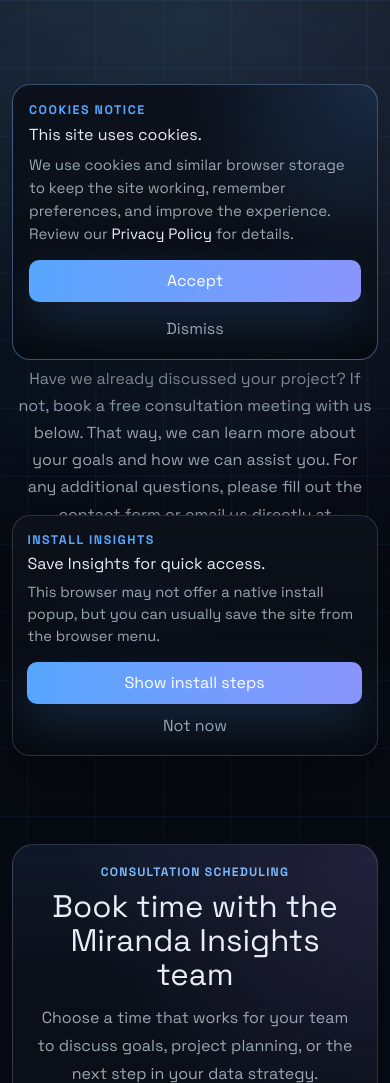
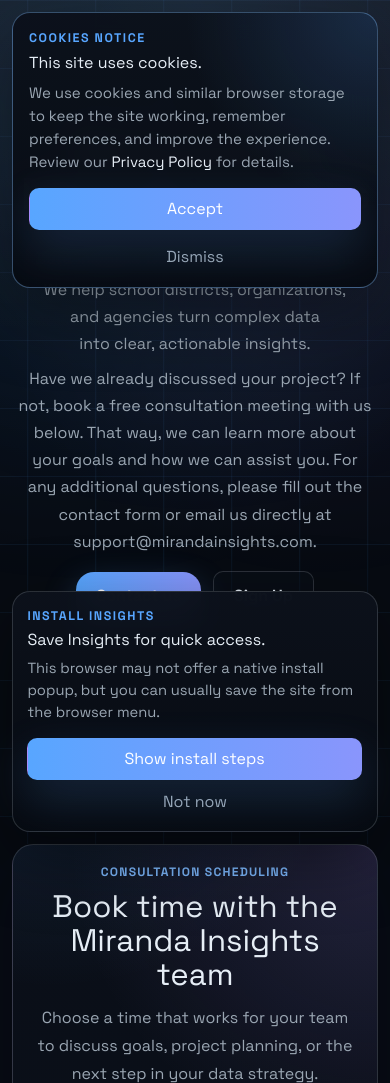
Before and after one commit to isaiaha09/miranda_insights, a Django app: page / in a window 390 px wide. Shown: the top 1083 px of the page. Run offline with Django 5.2, Linux system fonts and the light colour scheme.

Commit message:
fixed it pt 2 lol

```diff
--- a/current_website/static/css/base.css
+++ b/current_website/static/css/base.css
@@ -454,7 +454,7 @@ input:focus-visible {
     left: 1rem;
     right: 1rem;
     bottom: 1rem;
-    z-index: 1200;
+    z-index: 1400;
     display: grid;
     grid-template-columns: auto minmax(0, 1fr) auto;
     gap: 0.9rem;
@@ -726,10 +726,6 @@ input:focus-visible {
         padding: 0.9rem;
     }
 
-    body.landing .pwa-install-banner {
-        bottom: calc(var(--header-height) + 1rem);
-    }
-
     .pwa-install-banner__media {
         display: none;
     }
--- a/current_website/static/css/home.css
+++ b/current_website/static/css/home.css
@@ -254,7 +254,7 @@ body.landing .hero-left {
     top: 1rem;
     right: 1rem;
     left: auto;
-    z-index: 1150;
+    z-index: 1400;
     width: min(28rem, calc(100vw - 1.5rem));
     max-height: calc(100dvh - 1.5rem);
     display: grid;
@@ -331,7 +331,7 @@ body.landing .hero-left {
 
 @media (max-width: 800px) {
     .cookie-banner {
-        top: calc(var(--header-height) + 0.75rem);
+        top: 0.75rem;
         right: auto;
         left: 50%;
         width: min(28rem, calc(100vw - 1.5rem));
```
